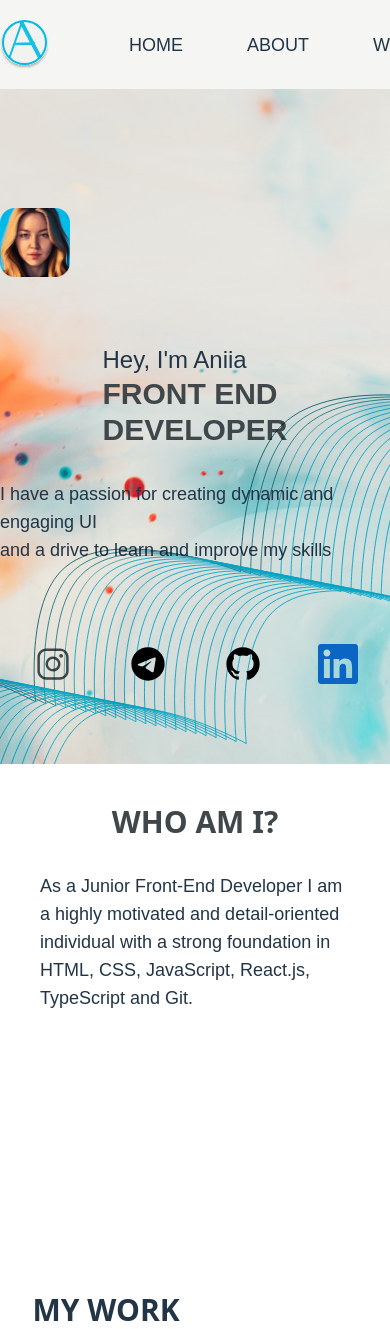
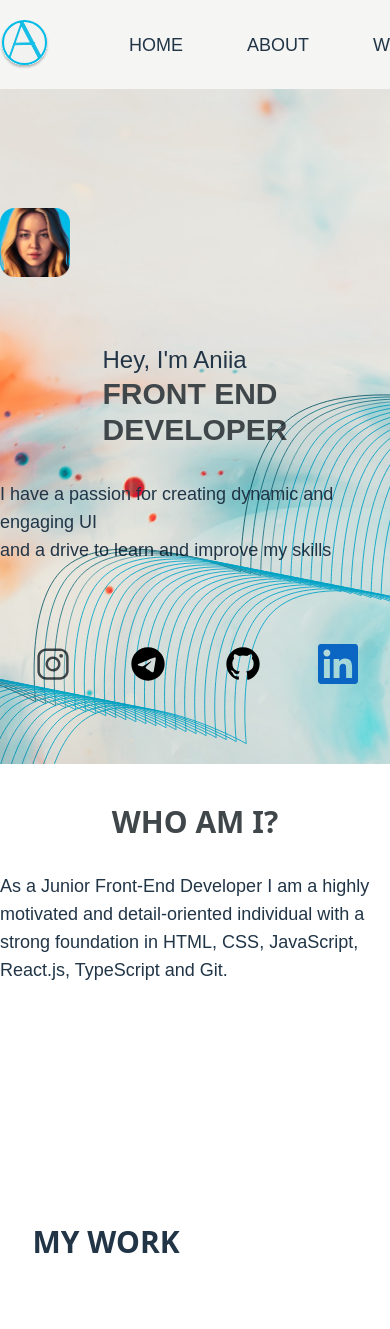
Before and after one commit to aniiaham/hamilton-portfolio, a React (Vite) app: page / in a window 390 px wide. Shown: the top 1329 px of the page. Built offline with nearby package versions, Linux system fonts and the light colour scheme.

Commit message:
fixed div in about page

```diff
--- a/src/scenes/about/index.tsx
+++ b/src/scenes/about/index.tsx
@@ -1,20 +1,32 @@
 import WavesAboutPage from "@/assets/waves_aboutpage.svg";
 import HText from "@/shared/HText";
+import { motion } from "framer-motion";
+
 type Props = {};
 
 const Works = (props: Props) => {
   return (
     <section
-      className="relative h-full w-full bg-white bg-cover pb-20 first-letter:gap-16 md:h-full"
+      className="container relative mx-auto mt-10 h-full w-full max-w-xl bg-white bg-cover pb-20 first-letter:gap-16 md:h-full"
       id="about"
     >
-      <div className=" mx-auto">
+      <motion.div
+        className=" mx-auto"
+        initial="hidden"
+        whileInView="visible"
+        viewport={{ once: true, amount: 0.5 }}
+        transition={{ duration: 0.5 }}
+        variants={{
+          hidden: { opacity: 0, x: -50 },
+          visible: { opacity: 1, x: 0 },
+        }}
+      >
         {/* <img
           alt="background"
           src={WavesAboutPage}
           className="absolute max-h-fit object-cover mix-blend-multiply"
         /> */}
-        <div className="m-10">
+        <div>
           <div className="flex items-center justify-center text-3xl text-gray">
             <HText>WHO AM I?</HText>
           </div>
@@ -24,7 +36,7 @@ const Works = (props: Props) => {
             JavaScript, React.js, TypeScript and Git.
           </p>
         </div>
-      </div>
+      </motion.div>
     </section>
   );
 };
--- a/tailwind.config.js
+++ b/tailwind.config.js
@@ -12,10 +12,6 @@ export default {
       stone: "#f5f5f4",
       cyan: "#06b6d4",
       gray: "#40474A",
-      tahiti: "#3ab7bf",
-      silver: "#ecebff",
-      "bubble-gum": "#ff77e9",
-      bermuda: "#78dcca",
     },
     extend: {
       backgroundImage: {
```
